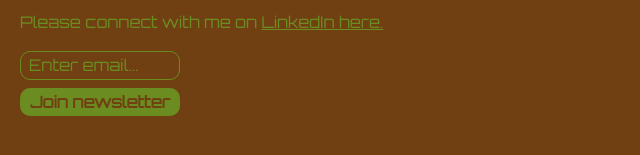
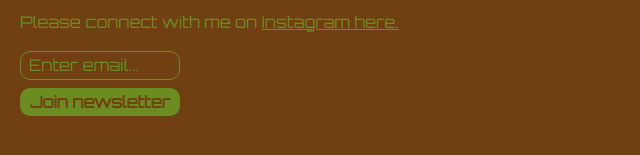
Before and after one commit to jeffreycardona266/personal-site, a plain HTML site: page index.html in a window 1280 px wide. Shown: the part 617-772 px from the top of the page, 0-640 px from the left. Drawn offline with nearby package versions, Linux system fonts and the light colour scheme; a web font is replaced by a local one.

Commit message:
Update index.html

```diff
--- a/index.html
+++ b/index.html
@@ -18,7 +18,7 @@
             <li>Live in Philippines</li>
             <li>Play Guitar</li>
         </ul>
-        <p>Please connect with me on <a href="https://www.linkedin.com/in/per-harald-borgen/" taget="_blank">LinkedIn here.</a></p>
+        <p>Please connect with me on <a href="https://www.instagram.com/jeff_x_cardona/" taget="_blank">Instagram here.</a></p>
         <input type="text" placeholder="Enter email...">
         <button>Join newsletter</button>
     </body>
```
